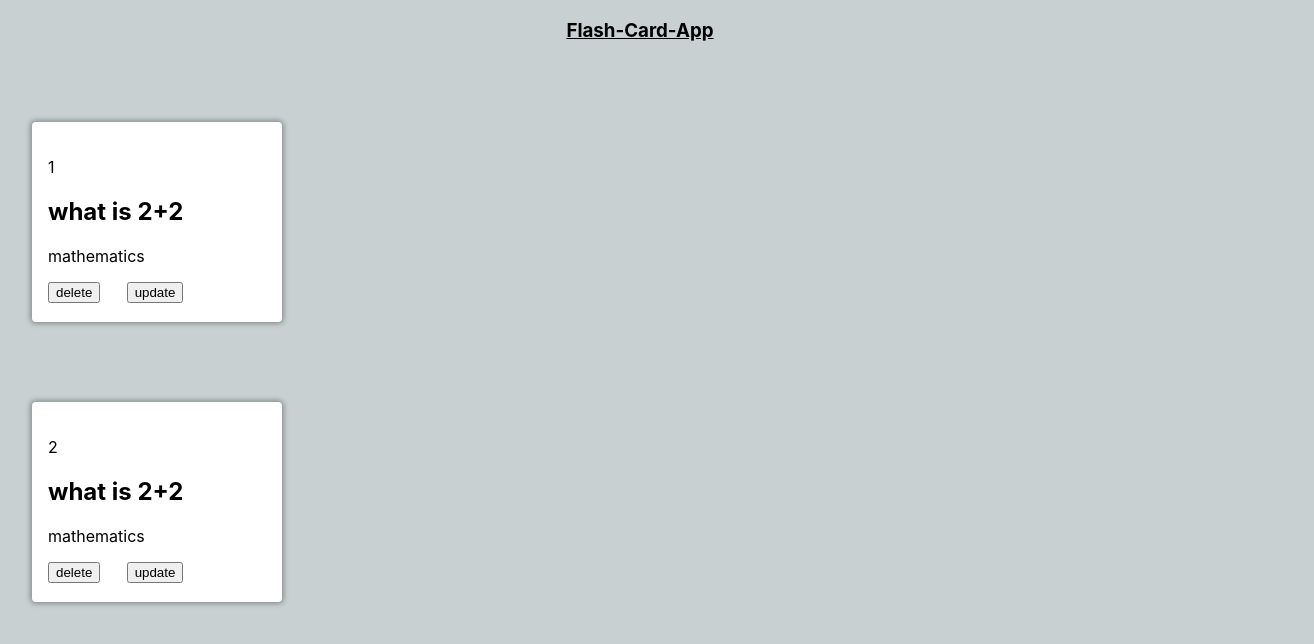
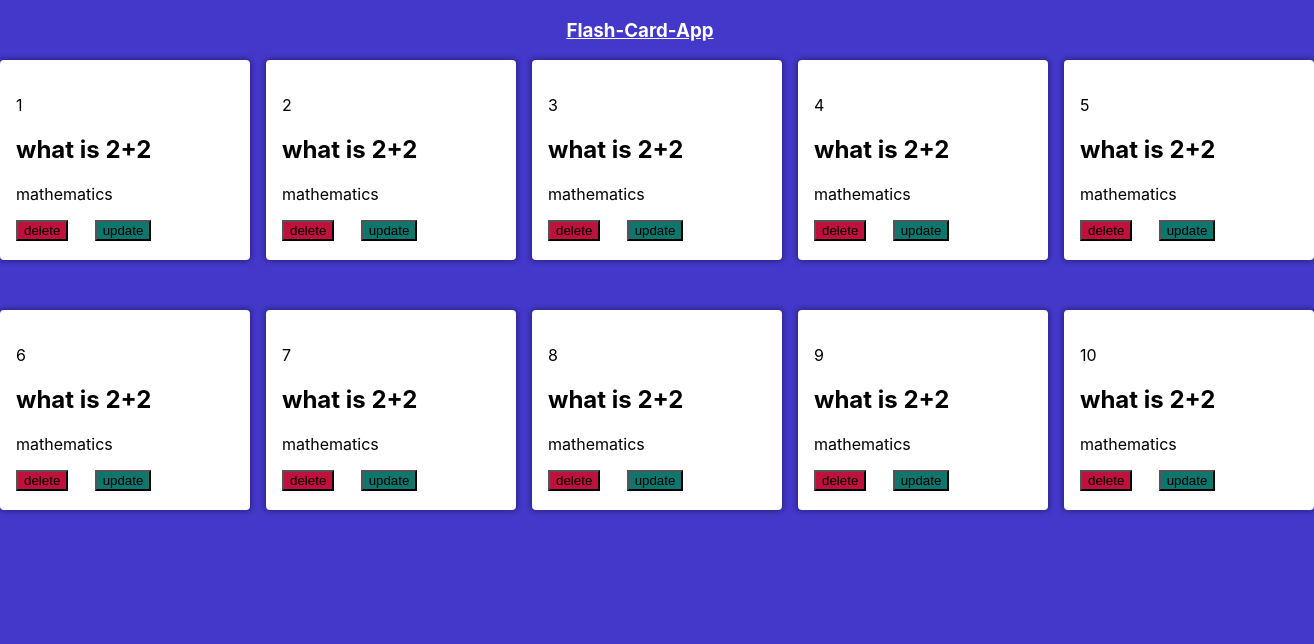
Before and after one commit to Xldivin/flashcard-fe, a React (Create React App) app: page / in a window 1280 px wide. Shown: the top 644 px of the page, 1314 px wide, since content can reach past the window. Built offline with nearby package versions, Linux system fonts and the light colour scheme.

Commit message:
second commit

```diff
--- a/src/App.css
+++ b/src/App.css
@@ -1,12 +1,17 @@
 body {
-  background-color: #C8D0D2;
+  background-color: #4338ca;
   /* margin: 0; */
+}
+.card-grid{
+  display: grid;
+  align-items:flex-start;
+  grid-template-columns: repeat(auto-fill,minmax(200px,1fr));
+  justify-content: space-between;
+  grid-gap: 50px;
 }
 .card {
   display: flex;
   justify-content: flex-end;
-  margin-top: 5em;
-  margin-left: 2rem;
   align-items: center;
   position: relative;
   border-radius: .25rem;
@@ -18,7 +23,6 @@ body {
   transition: 150ms;
   cursor: pointer;
   transform: perspective(1000px) rotateY(var(--rotate-y, 0)) translateY(var(--translate-y, 0));
-
 }
 .card:hover {
   --translate-y: -2px;
@@ -46,4 +50,11 @@ justify-content: space-between;
 .title{
   text-align: center;
   text-decoration: underline;
+  color: white;
 }
+.delete{
+  background-color: #be123c;
+}
+.update{
+  background-color: #0f766e;
+}
--- a/src/App.tsx
+++ b/src/App.tsx
@@ -25,7 +25,54 @@ const Driverlayout=({})=> {
       answer:"the answer is four",
       description: "mathematics",
     },
-
+    {
+      id:3,
+      question: "what is 2+2",
+      answer:"the answer is four",
+      description: "mathematics",
+    },
+    {
+      id:4,
+      question: "what is 2+2",
+      answer:"the answer is four",
+      description: "mathematics",
+    },
+    {
+      id:5,
+      question: "what is 2+2",
+      answer:"the answer is four",
+      description: "mathematics",
+    },
+    {
+      id:6,
+      question: "what is 2+2",
+      answer:"the answer is four",
+      description: "mathematics",
+    },
+    {
+      id:7,
+      question: "what is 2+2",
+      answer:"the answer is four",
+      description: "mathematics",
+    },
+    {
+      id:8,
+      question: "what is 2+2",
+      answer:"the answer is four",
+      description: "mathematics",
+    },
+    {
+      id:9,
+      question: "what is 2+2",
+      answer:"the answer is four",
+      description: "mathematics",
+    },
+    {
+      id:10,
+      question: "what is 2+2",
+      answer:"the answer is four",
+      description: "mathematics",
+    },
   ]
   const [card, setflashcards] = useState<IState["card"]>(flashcard)
 	return (
--- a/src/layout/card.tsx
+++ b/src/layout/card.tsx
@@ -12,7 +12,7 @@ interface IProps {
 const Card:React.FC<IProps> = ({card}) => {
   const [flip, setFlip] = useState(false)
   return (
-    <div>
+    <div className='card-grid'>
       {card.map(car=>{
         return(
             <div className={`card ${flip ? 'flip' : ''}`}onClick={() => setFlip(!flip)} key={car.id}>
@@ -21,8 +21,12 @@ const Card:React.FC<IProps> = ({card}) => {
                 <h2>{car.question}</h2>
                 <p>{car.description}</p>
                 <div className='buttons'>
-                <button className='delete'>delete</button>
-                <button className='update'>update</button>
+                <button className='delete'>
+                  delete
+                </button>
+                <button className='update'>
+                  update
+                </button>
                 </div>
                 </div>
                <div className='back'>
```
